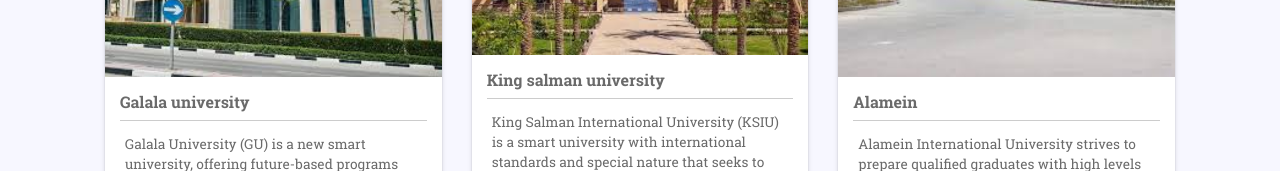
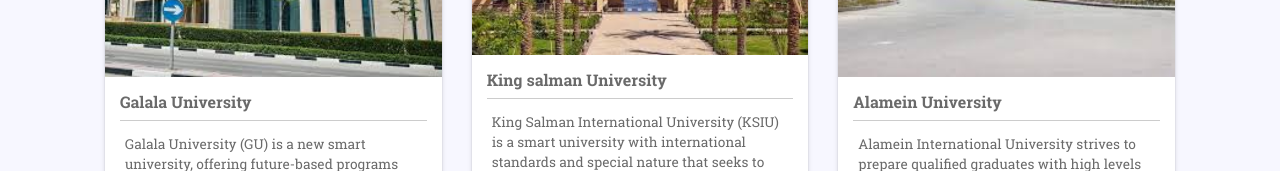
Before and after one commit to omarzo0/ahlia-project, a plain HTML site: page index.html in a window 1280 px wide. Shown: the part 541-712 px from the top of the page. Drawn offline with Linux system fonts and the light colour scheme.

Commit message:
update index.html
3ady

```diff
--- a/index.html
+++ b/index.html
@@ -114,7 +114,7 @@
             <div class="courc-card">
               <img src="assets/images/download.jpeg" alt="" />
               <div class="cource-det">
-                <h6>Galala university</h6>
+                <h6>Galala University</h6>
                 <ul>
                   <li>
                     Galala University (GU) is a new smart university, offering
@@ -132,7 +132,7 @@
             <div class="courc-card">
               <img src="assets/images/download (1).jpeg" alt="" />
               <div class="cource-det">
-                <h6>King salman university</h6>
+                <h6>King salman University</h6>
                 <ul>
                   <li>
                     King Salman International University (KSIU) is a smart
@@ -151,7 +151,7 @@
             <div class="courc-card">
               <img src="assets/images/download (2).jpeg" alt="" />
               <div class="cource-det">
-                <h6>Alamein</h6>
+                <h6>Alamein University</h6>
                 <ul>
                   <li>
                     Alamein International University strives to prepare
```
